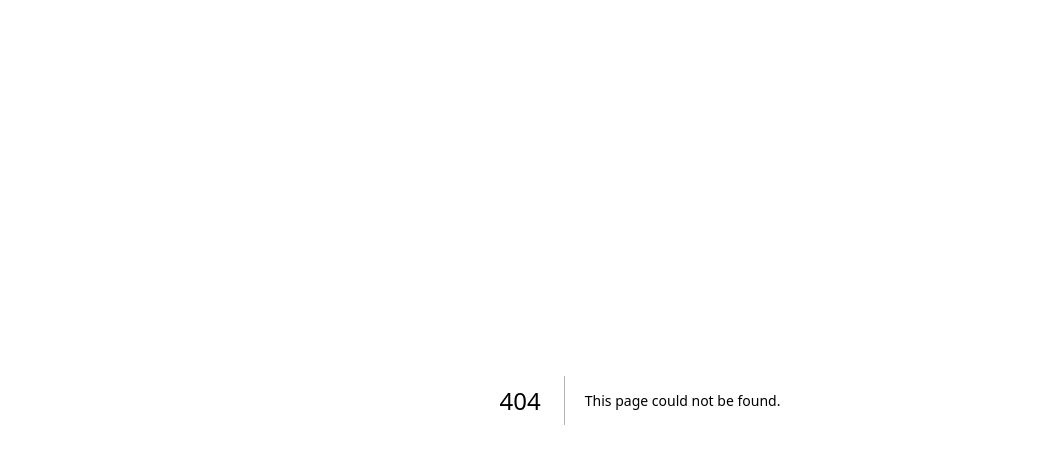
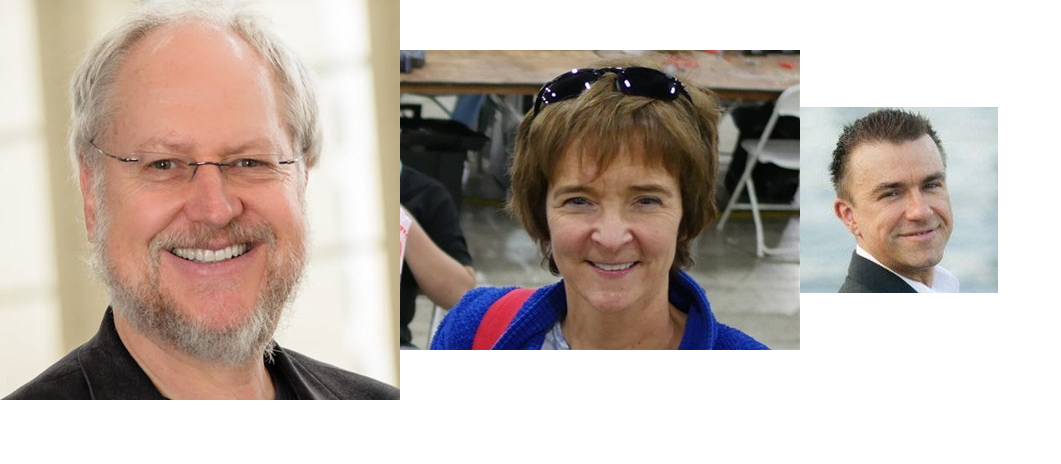
Before and after one commit to SeiSilver/speaker-web-react-nextjs, a Next.js app: page /speakers-props-render in a window 1280 px wide. Before the commit this address had no page. Shown: the top 464 px of the page, without its empty margins (0-1061 px from the left). Built offline with nearby package versions, Linux system fonts and the light colour scheme.

Commit message:
add prop-render test

```diff
--- a/pages/speakers.js
+++ b/pages/speakers-hoc.js
@@ -1,7 +1,7 @@
 import React from "react";
 import withData from "../src/hoc/withData";
 
-const Speakers = ({speakers}) => {
+const SpeakersHoc = ({speakers}) => {
   return (
     <div>
       {speakers.map(({imageSrc, name}) => {
@@ -13,4 +13,4 @@ const Speakers = ({speakers}) => {
   );
 };
 
-export default withData(2)(Speakers);
+export default withData(2)(SpeakersHoc);
--- /dev/null
+++ b/pages/speakers-props-render.js
@@ -0,0 +1,26 @@
+import React from "react";
+import SpeakersRenderProps from "../src/hoc/SpeakersRenderProps";
+
+const Speakers = () => {
+  return (
+    <SpeakersRenderProps>
+      {({speakers}) => {
+        return (
+          <div>
+            {speakers.map(({imageSrc, name}) => {
+              return (
+                <img
+                  src={`images/${imageSrc}.jpg`}
+                  alt={name}
+                  key={imageSrc}
+                ></img>
+              );
+            })}
+          </div>
+        );
+      }}
+    </SpeakersRenderProps>
+  );
+};
+
+export default Speakers;
--- /dev/null
+++ b/src/hoc/SpeakersRenderProps.js
@@ -0,0 +1,12 @@
+function SpeakersRenderProps(props) {
+  const speakers = [
+    { imageSrc: "speaker-1124", name: "Douglas Crockford" },
+    { imageSrc: "speaker-1530", name: "Tamara Baker" },
+    { imageSrc: "speaker-10803", name: "Eugene Chuvyrov" },
+  ];
+  return props.children({
+    speakers: speakers,
+  });
+}
+
+export default SpeakersRenderProps;
```
